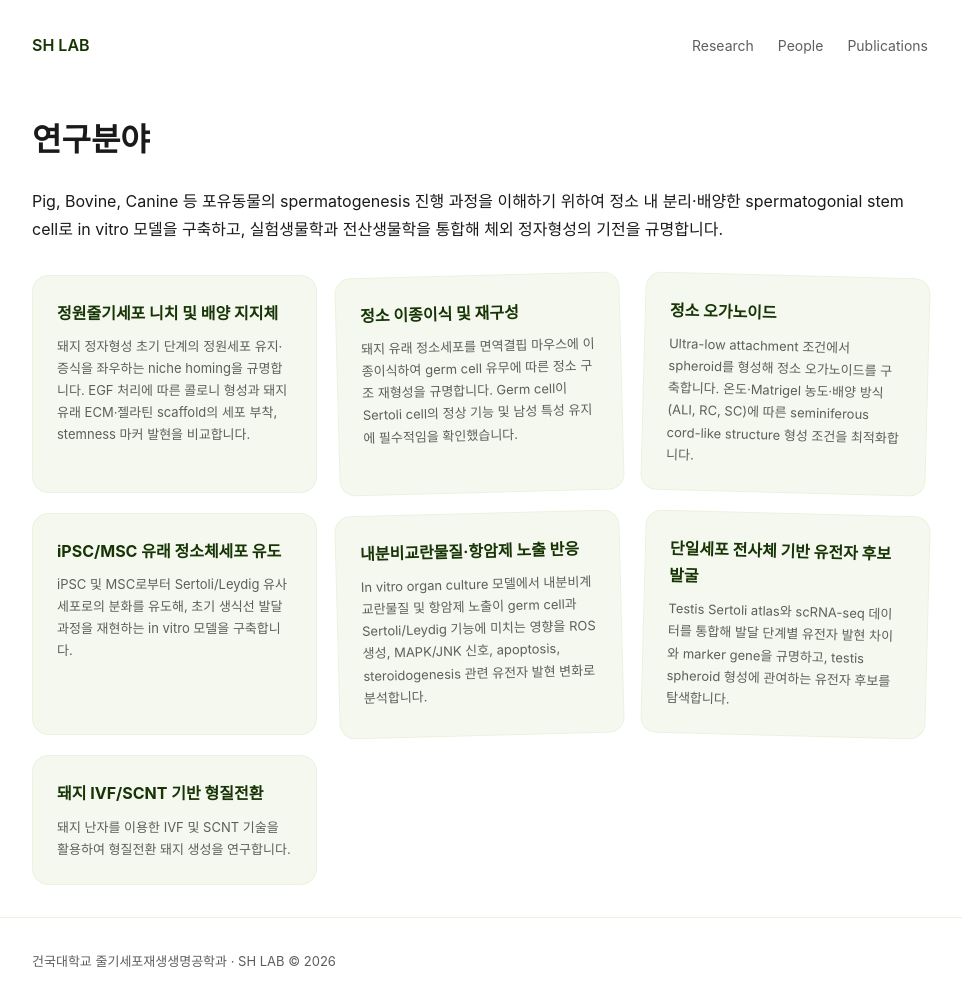
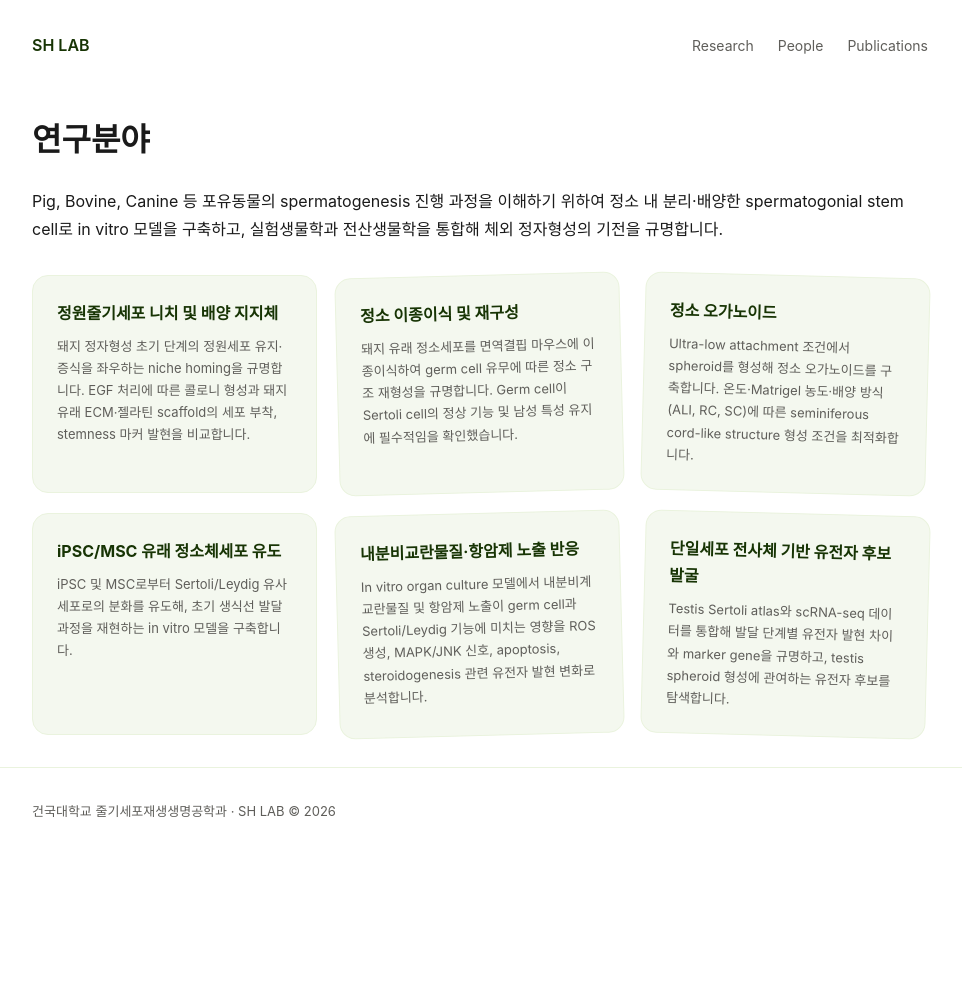
Before and after one commit to SH-LAB-KU/SH-LAB-KU.github.io, a Jekyll site: the page built from research.html, in a window 1280 px wide. Shown: the whole page, without its empty margins (160-1122 px from the left). Built offline with Jekyll 4.4.1, drawn with Linux system fonts in a browser that asks for light colours; after the commit the page ends 900 px from its top, so only the background shows below that.

Commit message:
Update research.html

```diff
--- a/research.html
+++ b/research.html
@@ -31,8 +31,4 @@ permalink: /research/
     <h3>단일세포 전사체 기반 유전자 후보 발굴</h3>
     <p>Testis Sertoli atlas와 scRNA-seq 데이터를 통합해 발달 단계별 유전자 발현 차이와 marker gene을 규명하고, testis spheroid 형성에 관여하는 유전자 후보를 탐색합니다.</p>
   </div>
-  <div class="card">
-    <h3>돼지 IVF/SCNT 기반 형질전환</h3>
-    <p>돼지 난자를 이용한 IVF 및 SCNT 기술을 활용하여 형질전환 돼지 생성을 연구합니다.</p>
-  </div>
 </div>
```
